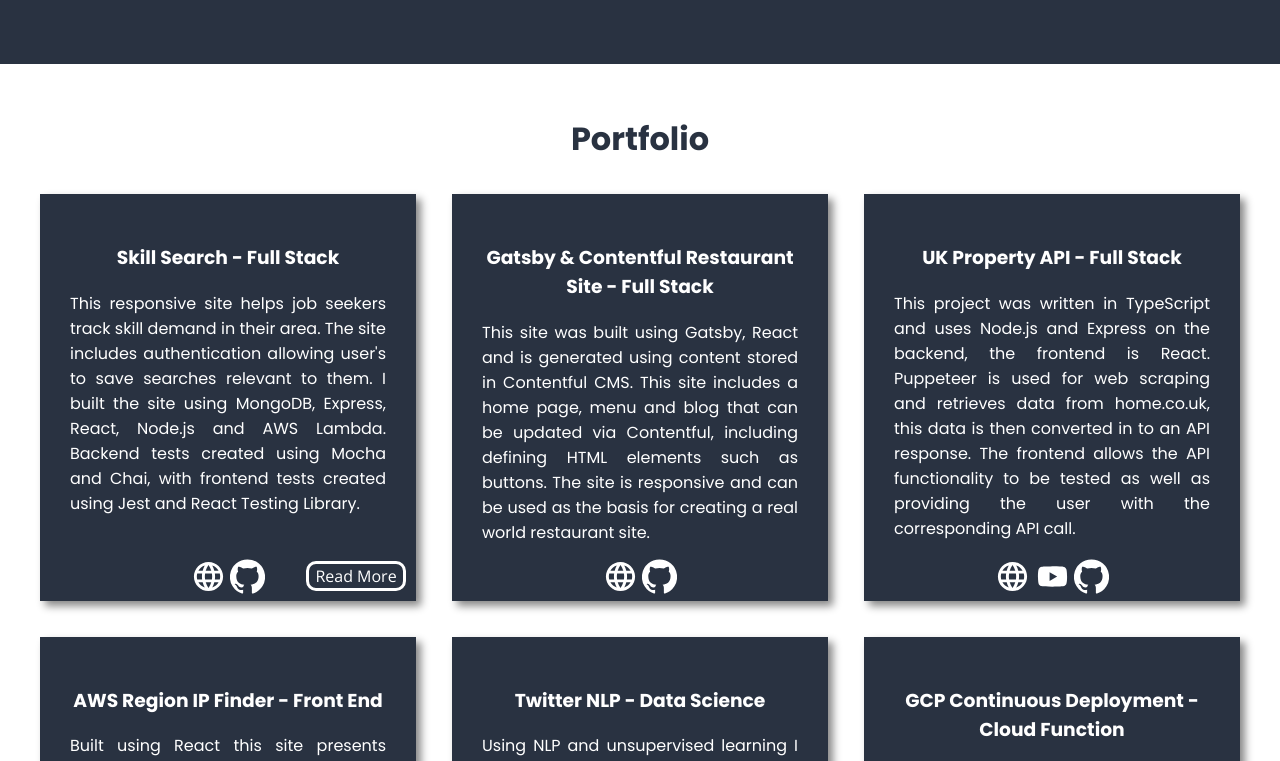
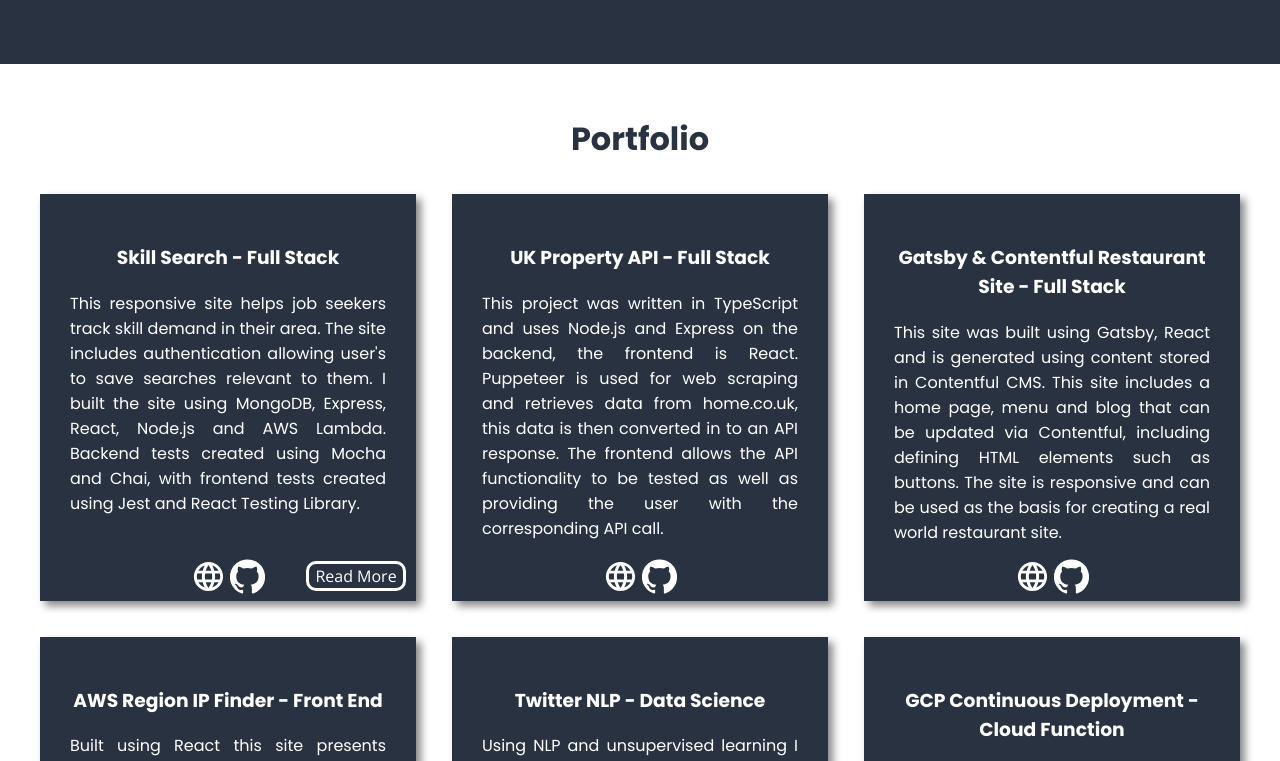
Before and after one commit to jb-0/site-react, a React (Create React App) app in the folder frontend/: page / in a window 1280 px wide. Shown: the part 480-1241 px from the top of the page. Built offline with nearby package versions, Linux system fonts and the light colour scheme.

Commit message:
Removed link to outdated demo video, updated ordering

```diff
--- a/frontend/src/content/portfolioContent.js
+++ b/frontend/src/content/portfolioContent.js
@@ -27,6 +27,17 @@ const portfolioContent = [
     },
   },
   {
+    title: 'UK Property API - Full Stack',
+    shortContent: `This project was written in TypeScript and uses Node.js and Express on the backend,
+    the frontend is React. Puppeteer is used for web scraping and retrieves data from home.co.uk,
+    this data is then converted in to an API response. The frontend allows the  API functionality to
+    be tested as well as providing the user with the corresponding API call.`,
+    links: {
+      site: 'http://uk-property-api.herokuapp.com/',
+      source: 'https://github.com/jb-0/uk-property-api',
+    },
+  },
+  {
     title: 'Gatsby & Contentful Restaurant Site - Full Stack',
     shortContent: `This site was built using Gatsby, React and is generated using content stored in Contentful
     CMS. This site includes a home page, menu and blog that can be updated via Contentful, including
@@ -35,18 +46,6 @@ const portfolioContent = [
     links: {
       site: 'https://restaurantmain.gtsb.io',
       source: 'https://github.com/jb-0/restaurant',
-    },
-  },
-  {
-    title: 'UK Property API - Full Stack',
-    shortContent: `This project was written in TypeScript and uses Node.js and Express on the backend,
-    the frontend is React. Puppeteer is used for web scraping and retrieves data from home.co.uk,
-    this data is then converted in to an API response. The frontend allows the  API functionality to
-    be tested as well as providing the user with the corresponding API call.`,
-    links: {
-      site: 'http://uk-property-api.herokuapp.com/',
-      demo: 'https://youtu.be/LlalqkidxSo',
-      source: 'https://github.com/jb-0/uk-property-api',
     },
   },
   {
```
